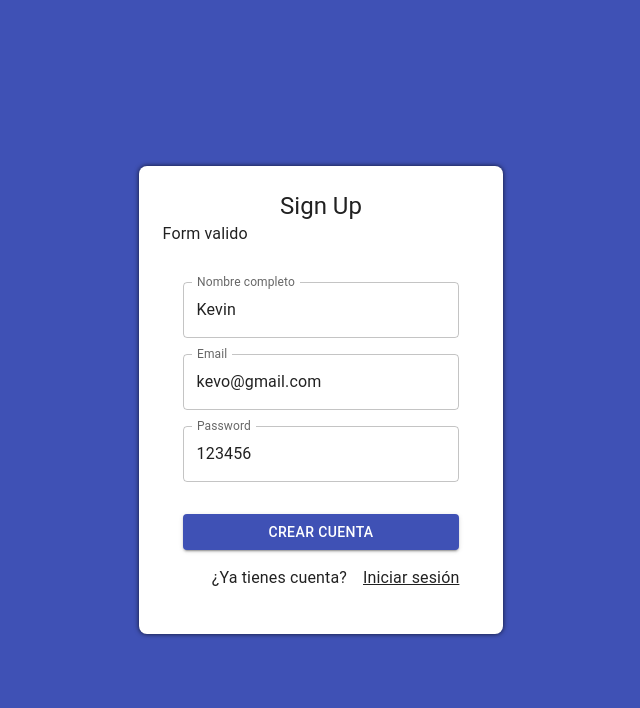
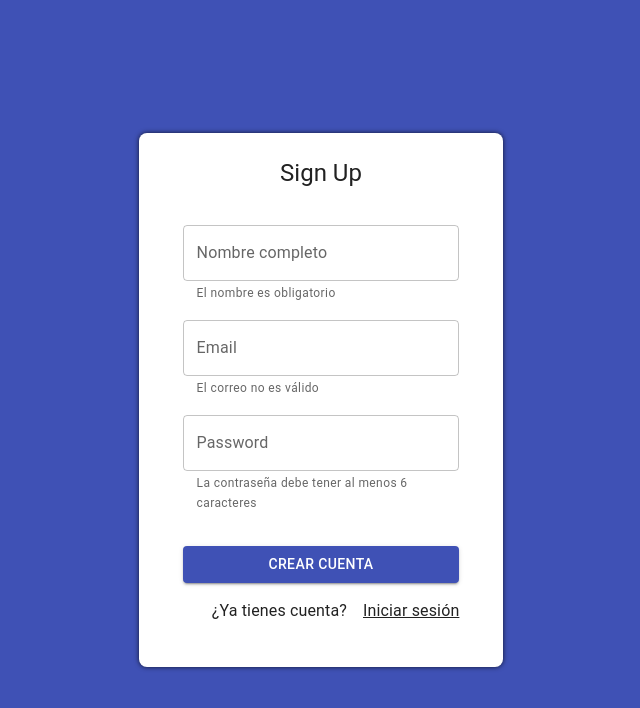
Before and after one commit to KevoXx/Journal-App, a React (Vite) app: page /auth/register in a window 1280 px wide. Shown: the top 708 px of the page, without its empty margins (319-959 px from the left). Built offline with nearby package versions, Linux system fonts and the light colour scheme.

Commit message:
Add email and password registration functionality

```diff
--- a/src/auth/pages/RegisterPage.jsx
+++ b/src/auth/pages/RegisterPage.jsx
@@ -1,11 +1,14 @@
 import { Button, Grid, Link, TextField, Typography } from '@mui/material'
 import { Link as LinkRouter } from 'react-router-dom'
 import { useForm } from '../../hooks/useForm'
+import { useState } from 'react'
+import { useDispatch } from 'react-redux'
+import { startEmailPasswordRegister } from '../../store/auth'
 
 const formData = {
-  email: 'kevo@gmail.com',
-  password: '123456',
-  displayName: 'Kevin',
+  email: '',
+  password: '',
+  displayName: '',
 }
 
 const formValidations = {
@@ -18,31 +21,31 @@ const formValidations = {
 }
 
 function RegisterPage() {
+  const dispatch = useDispatch()
+  const [formSubmitted, setFormSubmitted] = useState(false)
+
   const {
     formState,
     displayName,
     email,
     password,
     onInputChange,
-    isFormValid,
     displayNameValid,
     emailValid,
     passwordValid,
+    isFormValid,
   } = useForm(formData, formValidations)
-
-
 
   const onSubmit = (e) => {
     e.preventDefault()
-    console.log(formState)
+    setFormSubmitted(true)
+    if (!isFormValid) return
+    dispatch(startEmailPasswordRegister(formState))
   }
   return (
     <>
       <Typography variant='h5' align='center'>
         Sign Up
-      </Typography>
-      <Typography>
-        Form {isFormValid ? 'valido' : 'Incompleto'}
       </Typography>
       <form onSubmit={onSubmit}>
         <Grid container sx={{ padding: '20px' }}>
@@ -56,7 +59,7 @@ function RegisterPage() {
               name='displayName'
               value={displayName}
               onChange={onInputChange}
-              error={!!displayNameValid}
+              error={!!displayNameValid && formSubmitted}
               helperText={displayNameValid}
             />
           </Grid>
@@ -69,7 +72,7 @@ function RegisterPage() {
               name='email'
               value={email}
               onChange={onInputChange}
-              error={!!emailValid}
+              error={!!emailValid && formSubmitted}
               helperText={emailValid}
             />
           </Grid>
@@ -79,10 +82,11 @@ function RegisterPage() {
               label='Password'
               variant='outlined'
               placeholder='Enter your password'
+              type='password'
               name='password'
               value={password}
               onChange={onInputChange}
-              error={!!passwordValid}
+              error={!!passwordValid && formSubmitted}
               helperText={passwordValid}
             />
           </Grid>
--- a/src/firebase/providers.js
+++ b/src/firebase/providers.js
@@ -1,4 +1,9 @@
-import { GoogleAuthProvider, signInWithPopup } from 'firebase/auth'
+import {
+  GoogleAuthProvider,
+  createUserWithEmailAndPassword,
+  signInWithPopup,
+  updateProfile,
+} from 'firebase/auth'
 import { FirebaseAuth } from './config'
 
 const googleAuthProvider = new GoogleAuthProvider()
@@ -26,3 +31,37 @@ export const signInWithGoogle = async () => {
     }
   }
 }
+
+export const registerWithEmailPassword = async ({
+  email,
+  password,
+  displayName,
+}) => {
+  try {
+    console.log({ email, password, displayName })
+
+    const res = await createUserWithEmailAndPassword(
+      FirebaseAuth,
+      email,
+      password
+    )
+    const { uid, photoURL } = res.user
+    console.log(res)
+    return {
+      ok: true,
+      displayName,
+      email,
+      photoURL,
+      uid,
+    }
+  } catch (error) {
+    const errorCode = error.code
+    const errorMessage = error.message
+
+    return {
+      ok: false,
+      errorCode,
+      errorMessage,
+    }
+  }
+}
--- a/src/store/auth/thunks.js
+++ b/src/store/auth/thunks.js
@@ -1,4 +1,4 @@
-import { signInWithGoogle } from '../../firebase/providers'
+import { registerWithEmailPassword, signInWithGoogle } from '../../firebase/providers'
 import { checkCredentials, login, logout } from './'
 
 export const checkingAuthentication = (/*email, password*/) => {
@@ -20,3 +20,11 @@ export const startGoogleSignIn = (/* params */) => {
     dispatch(login(result))
   }
 }
+
+export const startEmailPasswordRegister = ({email,password,displayName }) => {
+  return async (dispatch) => {
+    dispatch(checkCredentials())
+    const resp = await registerWithEmailPassword({email,password,displayName })
+    console.log(resp)
+  }
+}
```
